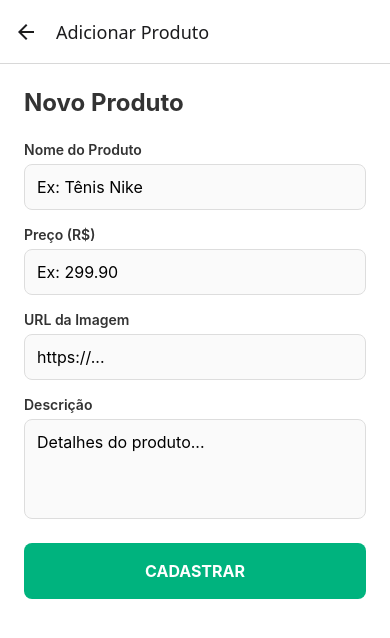
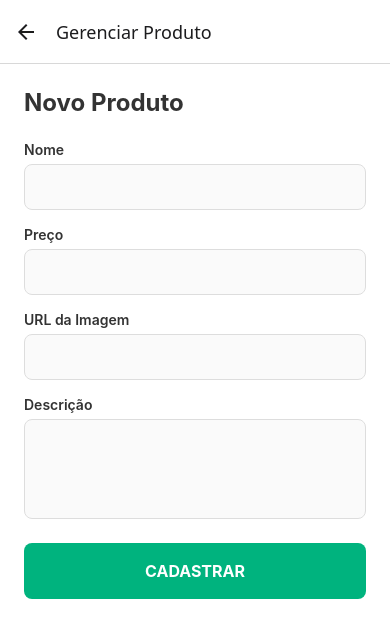
Before and after one commit to BiancagscCabral/Desafio-03-ReactNative-Frontend, a React Native app: screen /AddProduct in a window 390 px wide. Shown: the top 638 px of the page. Built offline with nearby package versions, Linux system fonts and the light colour scheme.

Commit message:
Função de edição

```diff
--- a/src/routes/index.tsx
+++ b/src/routes/index.tsx
@@ -5,14 +5,15 @@ import { createNativeStackNavigator } from '@react-navigation/native-stack';
 import { Home } from '../screens/Home';
 import { Details } from '../screens/Details';
 import { Login } from '../screens/Login';
-import { AddProduct } from '../screens/AddProduct'; // <--- Importe aqui
+import { AddProduct } from '../screens/AddProduct';
 import { Product } from '../types';
 
 export type RootStackParamList = {
   Login: undefined;
   Home: undefined;
   Details: { product: Product };
-  AddProduct: undefined; // <--- Adicione aqui
+  // MUDANÇA AQUI: Agora aceita um "productToEdit" opcional (?)
+  AddProduct: { productToEdit?: Product } | undefined;
 }
 
 const Stack = createNativeStackNavigator<RootStackParamList>();
@@ -25,11 +26,11 @@ export function Routes() {
         <Stack.Screen name="Home" component={Home} options={{ title: 'Loja Virtual' }} />
         <Stack.Screen name="Details" component={Details} options={{ title: 'Detalhes' }} />
 
-        {/* Adicione a tela na pilha */}
         <Stack.Screen
           name="AddProduct"
           component={AddProduct}
-          options={{ title: 'Adicionar Produto' }}
+          // O título pode mudar dinamicamente na tela, mas aqui deixamos o padrão
+          options={{ title: 'Gerenciar Produto' }}
         />
       </Stack.Navigator>
     </NavigationContainer>
--- a/src/screens/AddProduct/index.tsx
+++ b/src/screens/AddProduct/index.tsx
@@ -1,10 +1,17 @@
-import React, { useState } from 'react';
+import React, { useState, useEffect } from 'react';
 import { View, Text, TextInput, TouchableOpacity, StyleSheet, ScrollView, Alert, ActivityIndicator } from 'react-native';
-import { useNavigation } from '@react-navigation/native';
-import api from '../../services/api'; // Importamos a API
+import { useNavigation, useRoute, RouteProp } from '@react-navigation/native';
+import { RootStackParamList } from '../../routes';
+import api from '../../services/api';
+
+type AddProductRouteProp = RouteProp<RootStackParamList, 'AddProduct'>;
 
 export function AddProduct() {
   const navigation = useNavigation();
+  const route = useRoute<AddProductRouteProp>();
+
+  // Verifica se recebemos um produto para editar
+  const productToEdit = route.params?.productToEdit;
 
   const [name, setName] = useState('');
   const [price, setPrice] = useState('');
@@ -12,29 +19,48 @@ export function AddProduct() {
   const [description, setDescription] = useState('');
   const [loading, setLoading] = useState(false);
 
+  // Se for edição, preenche os campos assim que a tela abre
+  useEffect(() => {
+    if (productToEdit) {
+      setName(productToEdit.name);
+      setPrice(String(productToEdit.price));
+      setImage(productToEdit.image || '');
+      setDescription(productToEdit.description || '');
+    }
+  }, [productToEdit]);
+
   async function handleSave() {
-    if (!name || !price || !image) {
-      Alert.alert('Erro', 'Preencha pelo menos nome, preço e imagem!');
+    if (!name || !price) {
+      Alert.alert('Erro', 'Preencha nome e preço!');
       return;
     }
 
     try {
       setLoading(true);
-
-      // Envia os dados para o Back-end
-      await api.post('/products', {
+      const productData = {
         name,
-        price: parseFloat(price.replace(',', '.')), // Converte "10,50" para 10.50
+        price: parseFloat(price.replace(',', '.')),
         image,
         description
-      });
+      };
 
-      Alert.alert('Sucesso', 'Produto cadastrado!');
-      navigation.goBack(); // Volta para a Home (que vai atualizar sozinha)
+      if (productToEdit) {
+        // --- MODO EDIÇÃO (PUT) ---
+        await api.put(`/products/${productToEdit.id}`, productData);
+        Alert.alert('Sucesso', 'Produto atualizado!');
+      } else {
+        // --- MODO CADASTRO (POST) ---
+        await api.post('/products', productData);
+        Alert.alert('Sucesso', 'Produto cadastrado!');
+      }
+
+      navigation.goBack();
+      // Dica: Se veio da tela de detalhes, talvez precise voltar duas vezes ou resetar a navegação,
+      // mas o goBack resolve o básico.
 
     } catch (error) {
       console.log(error);
-      Alert.alert('Erro', 'Não foi possível salvar o produto.');
+      Alert.alert('Erro', 'Não foi possível salvar.');
     } finally {
       setLoading(false);
     }
@@ -43,53 +69,46 @@ export function AddProduct() {
   return (
     <View style={styles.container}>
       <ScrollView contentContainerStyle={styles.content}>
-        <Text style={styles.title}>Novo Produto</Text>
+        <Text style={styles.title}>
+          {productToEdit ? 'Editar Produto' : 'Novo Produto'}
+        </Text>
 
-        <Text style={styles.label}>Nome do Produto</Text>
+        <Text style={styles.label}>Nome</Text>
         <TextInput
           style={styles.input}
-          placeholder="Ex: Tênis Nike"
-          value={name}
-          onChangeText={setName}
+          value={name} onChangeText={setName}
         />
 
-        <Text style={styles.label}>Preço (R$)</Text>
+        <Text style={styles.label}>Preço</Text>
         <TextInput
           style={styles.input}
-          placeholder="Ex: 299.90"
+          value={price} onChangeText={setPrice}
           keyboardType="numeric"
-          value={price}
-          onChangeText={setPrice}
         />
 
         <Text style={styles.label}>URL da Imagem</Text>
         <TextInput
           style={styles.input}
-          placeholder="https://..."
+          value={image} onChangeText={setImage}
           autoCapitalize="none"
-          value={image}
-          onChangeText={setImage}
         />
 
         <Text style={styles.label}>Descrição</Text>
         <TextInput
           style={[styles.input, styles.textArea]}
-          placeholder="Detalhes do produto..."
-          multiline
-          numberOfLines={4}
-          value={description}
-          onChangeText={setDescription}
+          value={description} onChangeText={setDescription}
+          multiline numberOfLines={4}
         />
 
         <TouchableOpacity
-          style={[styles.button, loading && { opacity: 0.5 }]}
+          style={styles.button}
           onPress={handleSave}
           disabled={loading}
         >
-          {loading ? (
-            <ActivityIndicator color="#FFF" />
-          ) : (
-            <Text style={styles.buttonText}>CADASTRAR</Text>
+          {loading ? <ActivityIndicator color="#FFF" /> : (
+            <Text style={styles.buttonText}>
+              {productToEdit ? 'SALVAR ALTERAÇÕES' : 'CADASTRAR'}
+            </Text>
           )}
         </TouchableOpacity>
       </ScrollView>
@@ -98,50 +117,12 @@ export function AddProduct() {
 }
 
 const styles = StyleSheet.create({
-  container: {
-    flex: 1,
-    backgroundColor: '#fff',
-  },
-  content: {
-    padding: 24,
-  },
-  title: {
-    fontSize: 24,
-    fontWeight: 'bold',
-    marginBottom: 24,
-    color: '#333',
-  },
-  label: {
-    fontSize: 14,
-    fontWeight: '600',
-    color: '#333',
-    marginBottom: 6,
-  },
-  input: {
-    borderWidth: 1,
-    borderColor: '#ddd',
-    borderRadius: 8,
-    padding: 12,
-    marginBottom: 16,
-    fontSize: 16,
-    backgroundColor: '#FAFAFA',
-  },
-  textArea: {
-    height: 100,
-    textAlignVertical: 'top',
-  },
-  button: {
-    backgroundColor: '#00B37E',
-    padding: 16,
-    borderRadius: 8,
-    alignItems: 'center',
-    marginTop: 8,
-    height: 56,
-    justifyContent: 'center',
-  },
-  buttonText: {
-    color: '#fff',
-    fontWeight: 'bold',
-    fontSize: 16,
-  }
+  container: { flex: 1, backgroundColor: '#fff' },
+  content: { padding: 24 },
+  title: { fontSize: 24, fontWeight: 'bold', marginBottom: 24, color: '#333' },
+  label: { fontSize: 14, fontWeight: '600', color: '#333', marginBottom: 6 },
+  input: { borderWidth: 1, borderColor: '#ddd', borderRadius: 8, padding: 12, marginBottom: 16, fontSize: 16, backgroundColor: '#FAFAFA' },
+  textArea: { height: 100, textAlignVertical: 'top' },
+  button: { backgroundColor: '#00B37E', padding: 16, borderRadius: 8, alignItems: 'center', height: 56, justifyContent: 'center', marginTop: 8 },
+  buttonText: { color: '#fff', fontWeight: 'bold', fontSize: 16 }
 });
--- a/src/screens/Details/index.tsx
+++ b/src/screens/Details/index.tsx
@@ -1,29 +1,66 @@
-import React from 'react';
-import { View, Text, Image, StyleSheet, TouchableOpacity, ScrollView } from 'react-native';
+import React, { useState } from 'react';
+import { View, Text, Image, StyleSheet, TouchableOpacity, ScrollView, Alert, ActivityIndicator } from 'react-native';
 import { useRoute, useNavigation } from '@react-navigation/native';
+import { NativeStackNavigationProp } from '@react-navigation/native-stack'; // <--- Import Novo
+
 import { Product } from '../../types';
+import api from '../../services/api';
+import { RootStackParamList } from '../../routes'; // <--- Import Novo
+
+// Define o tipo da navegação para o TypeScript não reclamar
+type DetailsScreenProp = NativeStackNavigationProp<RootStackParamList, 'Details'>;
 
 export function Details() {
   const route = useRoute();
-  const navigation = useNavigation();
+  const navigation = useNavigation<DetailsScreenProp>(); // <--- Usando o tipo aqui
+  const [loading, setLoading] = useState(false);
 
-  // Recupera o produto passado via parâmetros de navegação
   const { product } = route.params as { product: Product };
 
-  function handleBuy() {
-    alert(`Você adicionou ${product.name} ao carrinho!`);
-    navigation.goBack();
+  // Função para EXCLUIR
+  function handleDelete() {
+    Alert.alert(
+      "Remover Produto",
+      "Tem certeza que deseja apagar este produto?",
+      [
+        { text: "Cancelar", style: "cancel" },
+        {
+          text: "Sim, apagar",
+          style: "destructive",
+          onPress: async () => {
+            try {
+              setLoading(true);
+              await api.delete(`/products/${product.id}`);
+              Alert.alert("Sucesso", "Produto removido!");
+              navigation.goBack();
+            } catch (error) {
+              Alert.alert("Erro", "Não foi possível apagar o produto.");
+            } finally {
+              setLoading(false);
+            }
+          }
+        }
+      ]
+    );
+  }
+
+  // Função para EDITAR (Agora funciona!)
+  function handleEdit() {
+    // Envia o produto atual para a tela de cadastro preencher os campos
+    navigation.navigate('AddProduct', { productToEdit: product });
   }
 
   return (
     <View style={styles.container}>
       <ScrollView>
-        <Image source={{ uri: product.image }} style={styles.image} resizeMode="cover" />
+        {product.image ? (
+            <Image source={{ uri: product.image }} style={styles.image} resizeMode="cover" />
+        ) : null}
 
         <View style={styles.content}>
           <Text style={styles.name}>{product.name}</Text>
           <Text style={styles.price}>
-            {product.price.toLocaleString('pt-BR', { style: 'currency', currency: 'BRL' })}
+            {Number(product.price).toLocaleString('pt-BR', { style: 'currency', currency: 'BRL' })}
           </Text>
 
           <Text style={styles.aboutTitle}>Sobre o produto</Text>
@@ -32,8 +69,22 @@ export function Details() {
       </ScrollView>
 
       <View style={styles.footer}>
-        <TouchableOpacity style={styles.button} onPress={handleBuy}>
-          <Text style={styles.buttonText}>Comprar Agora</Text>
+        {/* Botão de Editar */}
+        <TouchableOpacity style={[styles.button, styles.editButton]} onPress={handleEdit}>
+          <Text style={styles.editButtonText}>Editar</Text>
+        </TouchableOpacity>
+
+        {/* Botão de Excluir */}
+        <TouchableOpacity
+          style={[styles.button, styles.deleteButton]}
+          onPress={handleDelete}
+          disabled={loading}
+        >
+          {loading ? (
+             <ActivityIndicator color="#FFF" />
+          ) : (
+             <Text style={styles.buttonText}>Excluir Produto</Text>
+          )}
         </TouchableOpacity>
       </View>
     </View>
@@ -79,16 +130,31 @@ const styles = StyleSheet.create({
     padding: 24,
     borderTopWidth: 1,
     borderTopColor: '#eee',
+    flexDirection: 'row',
+    justifyContent: 'space-between',
+    gap: 12
   },
   button: {
-    backgroundColor: '#000',
     padding: 16,
     borderRadius: 8,
     alignItems: 'center',
+    justifyContent: 'center',
+    flex: 1,
+  },
+  deleteButton: {
+    backgroundColor: '#DC1637',
+  },
+  editButton: {
+    backgroundColor: '#E1E1E6',
   },
   buttonText: {
     color: '#fff',
     fontWeight: 'bold',
-    fontSize: 16,
+    fontSize: 14,
+  },
+  editButtonText: {
+    color: '#333',
+    fontWeight: 'bold',
+    fontSize: 14,
   }
 });
```
